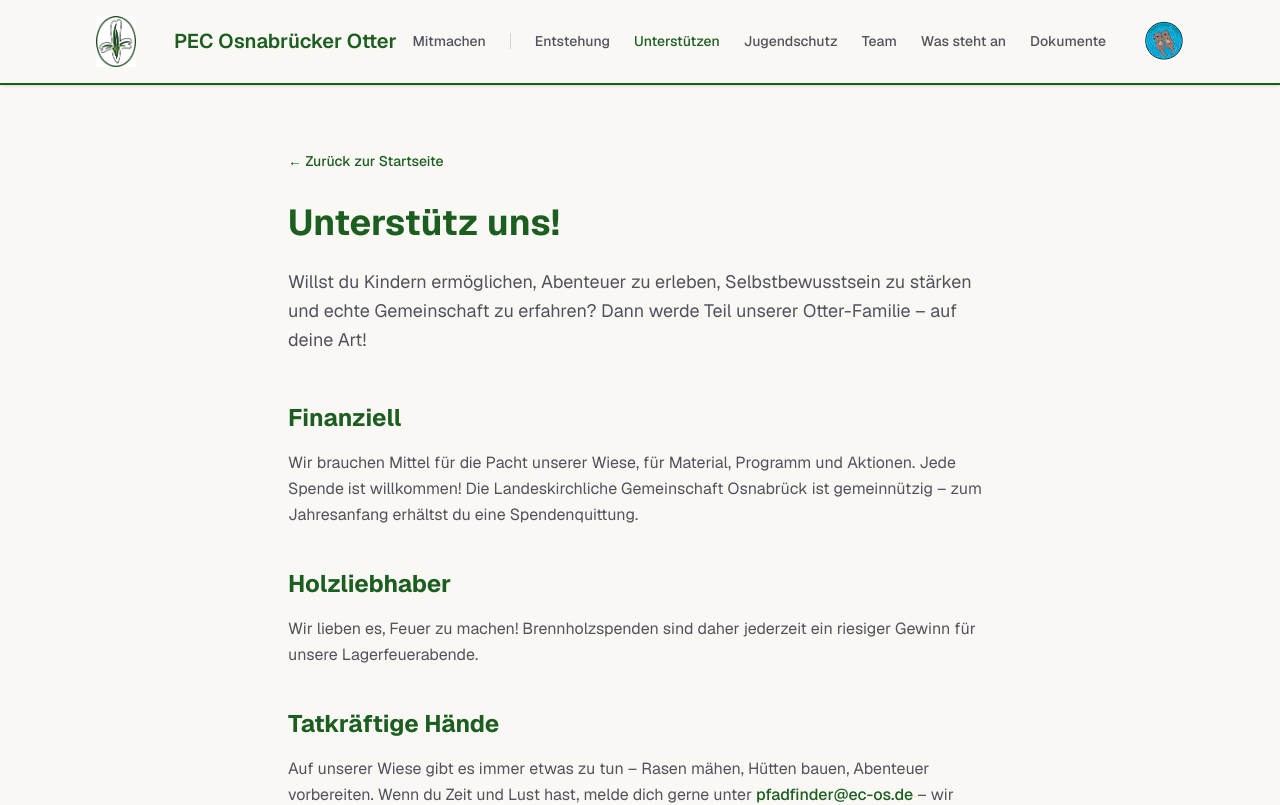
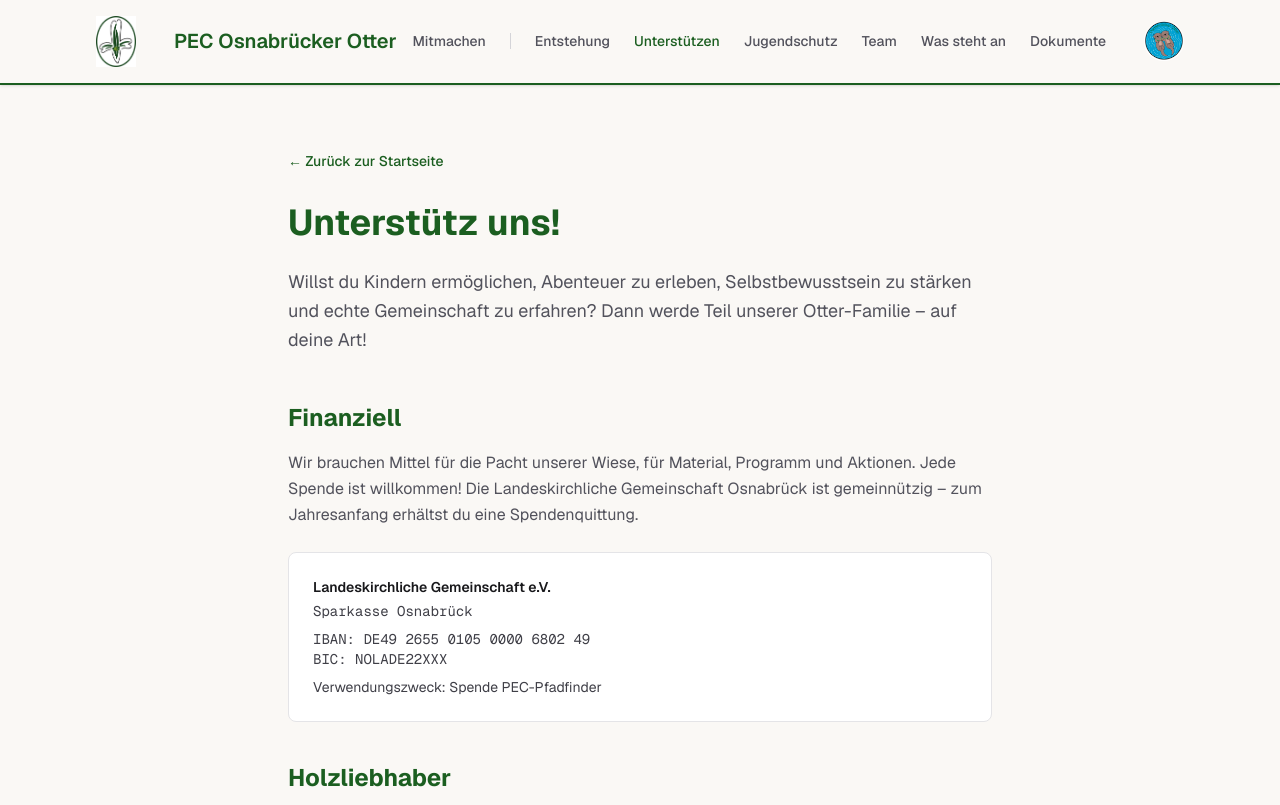
Before and after one commit to saurluca/os-otter, a Next.js app: page /unterstuetzen in a window 1280 px wide. Shown: the top 805 px of the page. Built offline with nearby package versions, Linux system fonts and the light colour scheme.

Commit message:
Enhance global styles by adding overflow-x hidden to html and body for improved layout; update Unterstuetzen page with donation details for Landeskirchliche Gemeinschaft e.V., including bank information and purpose of donation.

```diff
--- a/app/globals.css
+++ b/app/globals.css
@@ -20,12 +20,14 @@
 
 html {
   scroll-behavior: smooth;
+  overflow-x: hidden;
 }
 
 body {
   background: var(--background);
   color: var(--foreground);
   font-family: var(--font-geist-sans), Arial, Helvetica, sans-serif;
+  overflow-x: hidden;
 }
 
 /* Adventurous scout-style decorative border */
--- a/app/unterstuetzen/page.tsx
+++ b/app/unterstuetzen/page.tsx
@@ -26,6 +26,13 @@ export default function UnterstuetzenPage() {
             <p className="mt-4 text-zinc-600 leading-relaxed">
               Wir brauchen Mittel für die Pacht unserer Wiese, für Material, Programm und Aktionen. Jede Spende ist willkommen! Die Landeskirchliche Gemeinschaft Osnabrück ist gemeinnützig – zum Jahresanfang erhältst du eine Spendenquittung.
             </p>
+            <div className="mt-6 rounded-lg border border-zinc-200 bg-white p-6 font-mono text-sm text-zinc-700">
+              <p className="font-sans font-semibold text-zinc-900">Landeskirchliche Gemeinschaft e.V.</p>
+              <p className="mt-1">Sparkasse Osnabrück</p>
+              <p className="mt-2">IBAN: DE49 2655 0105 0000 6802 49</p>
+              <p>BIC: NOLADE22XXX</p>
+              <p className="mt-2 font-sans">Verwendungszweck: Spende PEC-Pfadfinder</p>
+            </div>
           </section>
 
           <section>
```
